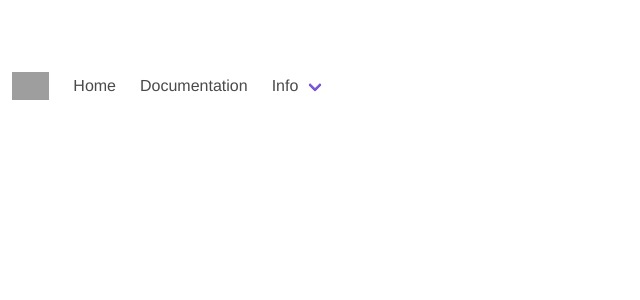
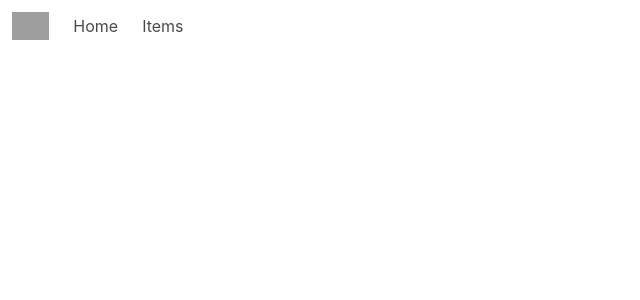
Before and after one commit to realdanielalexander/mf-frontend, a Vue app: page / in a window 1280 px wide. Shown: the top 300 px of the page, without its empty margins (0-640 px from the left). Built offline with nearby package versions, Linux system fonts and the light colour scheme; grey boxes are pictures that could not be loaded.

Commit message:
edit layout

```diff
--- a/src/App.vue
+++ b/src/App.vue
@@ -5,12 +5,5 @@
 </template>
 
 <style>
-#app {
-  font-family: Avenir, Helvetica, Arial, sans-serif;
-  -webkit-font-smoothing: antialiased;
-  -moz-osx-font-smoothing: grayscale;
-  text-align: center;
-  color: #2c3e50;
-  margin-top: 60px;
-}
+
 </style>
--- a/src/views/Home.vue
+++ b/src/views/Home.vue
@@ -14,16 +14,9 @@
                 Home
             </b-navbar-item>
             <b-navbar-item href="#">
-                Documentation
+               Items
             </b-navbar-item>
-            <b-navbar-dropdown label="Info">
-                <b-navbar-item href="#">
-                    About
-                </b-navbar-item>
-                <b-navbar-item href="#">
-                    Contact
-                </b-navbar-item>
-            </b-navbar-dropdown>
+
         </template>
      </b-navbar>
 
```
